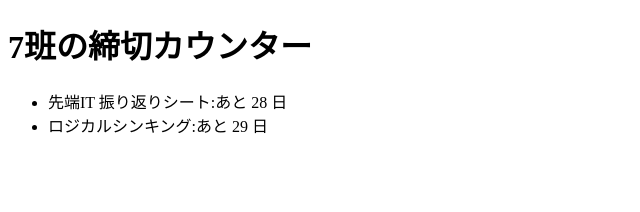
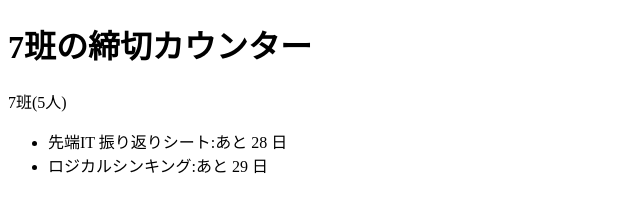
Before and after one commit to neec-sentan-it-2026/team07-deadline, a website: page public/index.html in a window 1280 px wide. Shown: the whole page, without its empty margins (0-640 px from the left). Drawn offline with Linux system fonts and the light colour scheme.

Commit message:
班名の行に人数を追加

```diff
--- a/public/index.html
+++ b/public/index.html
@@ -9,6 +9,8 @@
 
 <body>
   <h1>7班の締切カウンター</h1>
+  <p>7班(5人)</p>
+  <ul id="list"></ul>
   <ul id="list"></ul>
   <script type="module">
     import { daysUntil } from './deadline.js';
```
